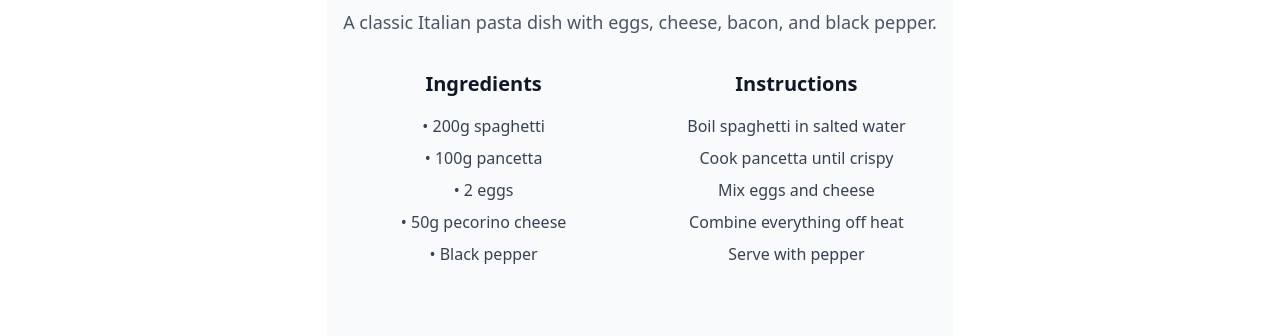
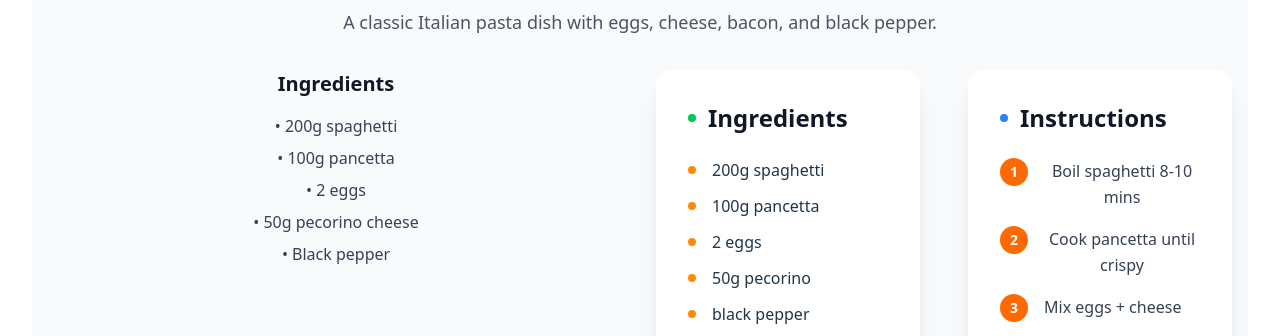
Before and after one commit to Muzdalifah20/alx-fe-reactjs, a React app in the folder recipe-sharing-platform/: page /recipe/1 in a window 1280 px wide. Shown: the part 464-800 px from the top of the page. Built offline with nearby package versions, Linux system fonts and the light colour scheme; the HTML template or start-up script is replaced by a standard one.

Commit message:
add recipe detail page

```diff
--- a/recipe-sharing-platform/src/components/RecipeDetail.jsx
+++ b/recipe-sharing-platform/src/components/RecipeDetail.jsx
@@ -52,18 +52,43 @@ export default function RecipeDetail() {
             </ul>
           </div>
 
-          {/* Instructions */}
-          <div>
-            <h2 className="text-xl font-semibold text-gray-900 mb-4">
-              Instructions
-            </h2>
-            <ol className="space-y-2 text-gray-700">
-              <li>Boil spaghetti in salted water</li>
-              <li>Cook pancetta until crispy</li>
-              <li>Mix eggs and cheese</li>
-              <li>Combine everything off heat</li>
-              <li>Serve with pepper</li>
-            </ol>
+          {/* Ingredients + Instructions */}
+          <div className="grid lg:grid-cols-2 gap-12 mb-16">
+            {/* Ingredients */}
+            <div className="bg-white p-8 rounded-2xl shadow-xl">
+              <h2 className="text-2xl font-bold text-gray-900 mb-6 flex items-center">
+                <span className="w-2 h-2 bg-green-500 rounded-full mr-3"></span>
+                Ingredients
+              </h2>
+              <ul className="space-y-3">
+                {recipe.ingredients.map((ingredient, index) => (
+                  <li key={index} className="flex items-center">
+                    <span className="w-2 h-2 bg-orange-400 rounded-full mr-4 flex-shrink-0"></span>
+                    {ingredient}
+                  </li>
+                ))}
+              </ul>
+            </div>
+
+            {/* Instructions */}
+            <div className="bg-white p-8 rounded-2xl shadow-xl">
+              <h2 className="text-2xl font-bold text-gray-900 mb-6 flex items-center">
+                <span className="w-2 h-2 bg-blue-500 rounded-full mr-3"></span>
+                Instructions
+              </h2>
+              <ol className="space-y-4">
+                {recipe.instructions.map((step, index) => (
+                  <li key={index} className="flex items-start">
+                    <span className="w-7 h-7 bg-orange-500 text-white rounded-full flex items-center justify-center text-sm font-bold mr-4 flex-shrink-0">
+                      {index + 1}
+                    </span>
+                    <span className="text-gray-700 leading-relaxed">
+                      {step}
+                    </span>
+                  </li>
+                ))}
+              </ol>
+            </div>
           </div>
         </div>
       </div>
--- a/recipe-sharing-platform/src/data.json
+++ b/recipe-sharing-platform/src/data.json
@@ -3,24 +3,80 @@
     "id": 1,
     "title": "Spaghetti Carbonara",
     "summary": "A classic Italian pasta dish with eggs, cheese, bacon, and black pepper.",
-    "image": "https://images.unsplash.com/photo-1565299624946-b28f40a0ca4b?w=400&h=300&fit=crop"
+    "image": "https://images.unsplash.com/photo-1565299624946-b28f40a0ca4b?w=400&h=300&fit=crop",
+    "ingredients": [
+      "200g spaghetti",
+      "100g pancetta",
+      "2 eggs",
+      "50g pecorino",
+      "black pepper"
+    ],
+    "instructions": [
+      "Boil spaghetti 8-10 mins",
+      "Cook pancetta until crispy",
+      "Mix eggs + cheese",
+      "Combine off heat",
+      "Serve with pepper"
+    ]
   },
   {
     "id": 2,
     "title": "Chicken Tikka Masala",
     "summary": "Chunks of grilled chicken (tikka) cooked in a smooth buttery & creamy tomato based gravy.",
-    "image": "https://images.unsplash.com/photo-1565299876767-cd1d5734392f?w=400&h=300&fit=crop"
+    "image": "https://images.unsplash.com/photo-1565299876767-cd1d5734392f?w=400&h=300&fit=crop",
+    "ingredients": [
+      "500g chicken",
+      "2 tbsp tikka masala paste",
+      "400ml coconut milk",
+      "1 onion",
+      "rice"
+    ],
+    "instructions": [
+      "Cook onion + paste",
+      "Add chicken, brown",
+      "Add coconut milk",
+      "Simmer 20 mins",
+      "Serve with rice"
+    ]
   },
   {
     "id": 3,
     "title": "Margherita Pizza",
     "summary": "Classic pizza topped with tomato sauce, mozzarella cheese, and fresh basil.",
-    "image": "https://images.unsplash.com/photo-1507003211169-0a1dd7228f2d?w=400&h=300&fit=crop"
+    "image": "https://images.unsplash.com/photo-1507003211169-0a1dd7228f2d?w=400&h=300&fit=crop",
+    "ingredients": [
+      "500g chicken",
+      "2 tbsp tikka masala paste",
+      "400ml coconut milk",
+      "1 onion",
+      "rice"
+    ],
+    "instructions": [
+      "Cook onion + paste",
+      "Add chicken, brown",
+      "Add coconut milk",
+      "Simmer 20 mins",
+      "Serve with rice"
+    ]
   },
   {
     "id": 4,
     "title": "Beef Burger",
     "summary": "Juicy beef patty with fresh lettuce, tomato, cheese, and special sauce.",
-    "image": "https://images.unsplash.com/photo-1568901346375-23c9450c58cd?w=400&h=300&fit=crop"
+    "image": "https://images.unsplash.com/photo-1568901346375-23c9450c58cd?w=400&h=300&fit=crop",
+    "ingredients": [
+      "200g spaghetti",
+      "100g pancetta",
+      "2 eggs",
+      "50g pecorino",
+      "black pepper"
+    ],
+    "instructions": [
+      "Boil spaghetti 8-10 mins",
+      "Cook pancetta until crispy",
+      "Mix eggs + cheese",
+      "Combine off heat",
+      "Serve with pepper"
+    ]
   }
 ]
```
